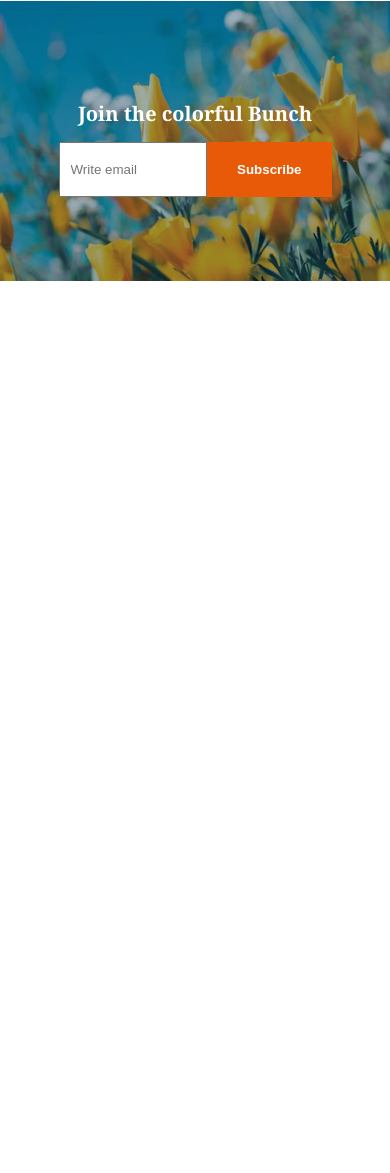
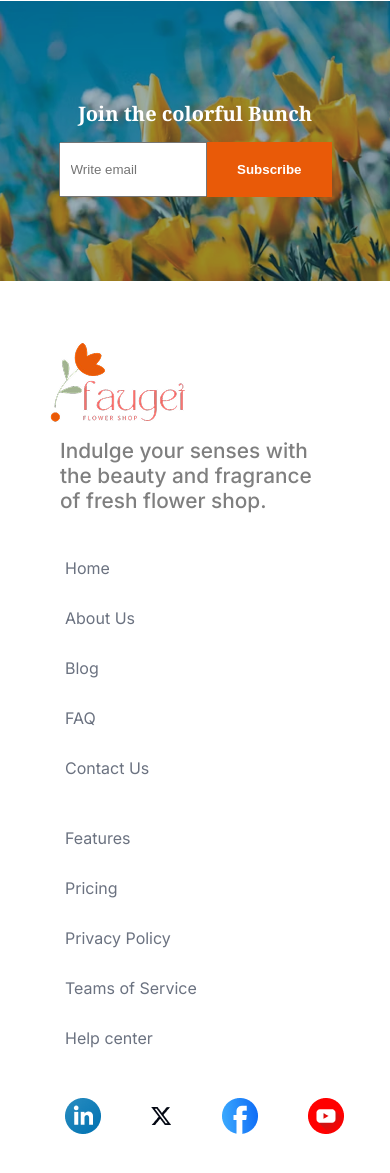
Before and after one commit to IsmailHosen01/Assignment-02, a plain HTML site: page index.html in a window 390 px wide. Shown: the part 3258-4431 px from the top of the page. Before the commit the page ends 3539 px from the top, so only its background shows below. Drawn offline with Linux system fonts and the light colour scheme.

Commit message:
responsive footer done

```diff
--- a/index.html
+++ b/index.html
@@ -136,8 +136,37 @@
         </section>
     </main>
 
-    <footer>
-
+    <footer class="footer container">
+        <div class="footer-logo">
+            <img src="./assets/logo.png" alt="logo">
+            <p class="footer-description">Indulge your senses with the beauty and fragrance of fresh flower shop. </p>
+        </div>
+        <div class="list-1">
+            <ul>
+                <li><a href="">Home</a></li>
+                <li><a href="">About Us</a></li>
+                <li><a href="">Blog</a></li>
+                <li><a href="">FAQ</a></li>
+                <li><a href="">Contact Us</a></li>
+            </ul>
+        </div>
+        <div class="list-2">
+            <ul>
+                <li><a href="">Features</a></li>
+                <li><a href="">Pricing</a></li>
+                <li><a href="">Privacy Policy</a></li>
+                <li><a href="">Teams of Service</a></li>
+                <li><a href="">Help center</a></li>
+            </ul>
+        </div>
+        <div class="icon-list">
+            <ul>
+                <li><a href=""><img src="./assets/icon-linkedin.png" alt=""></a></li>
+                <li><a href=""><img src="./assets/icon-twitter.png" alt=""></a></li>
+                <li><a href=""><img src="./assets/icon-facebook.png" alt=""></a></li>
+                <li><a href=""><img src="./assets/icon-youtube.png" alt=""></a></li>
+            </ul>
+        </div>
     </footer>
 </body>
 
--- a/style.css
+++ b/style.css
@@ -197,6 +197,57 @@
     flex: 1;
 }
 
+/* footer section */
+
+.footer{
+    padding: 50px;
+    display: flex;
+    justify-content: space-between;
+    gap: 20px;
+    /* align-items: center; */
+}
+
+.footer-logo{
+    flex: 2;
+}
+
+.footer-description{
+    color: rgba(0, 0, 0, 0.5);
+    font-size: 1.3rem;
+    font-weight: 500;
+    margin: 10px;
+}
+
+footer ul li{
+    list-style: none;
+    padding: 15px;
+}
+footer ul li a{
+    text-decoration: none;
+    color: rgba(107, 114, 128, 1);
+
+}
+
+.list-1{
+    flex: 1;
+}
+
+.list-2{
+    flex: 1;
+}
+.icon-list{
+    flex: 1;
+}
+
+.icon-list ul{
+    display: flex;
+    gap: 20px;
+    align-items: center;
+    list-style: none;
+}
+
+
+
 
 /* Responsive part */
 @media screen and (max-width: 576px) {
@@ -276,4 +327,9 @@
         font-size: 1.25rem;
     }
 
+    /* footer section */
+    .footer{
+        flex-direction: column;
+    }
+
 }
```
